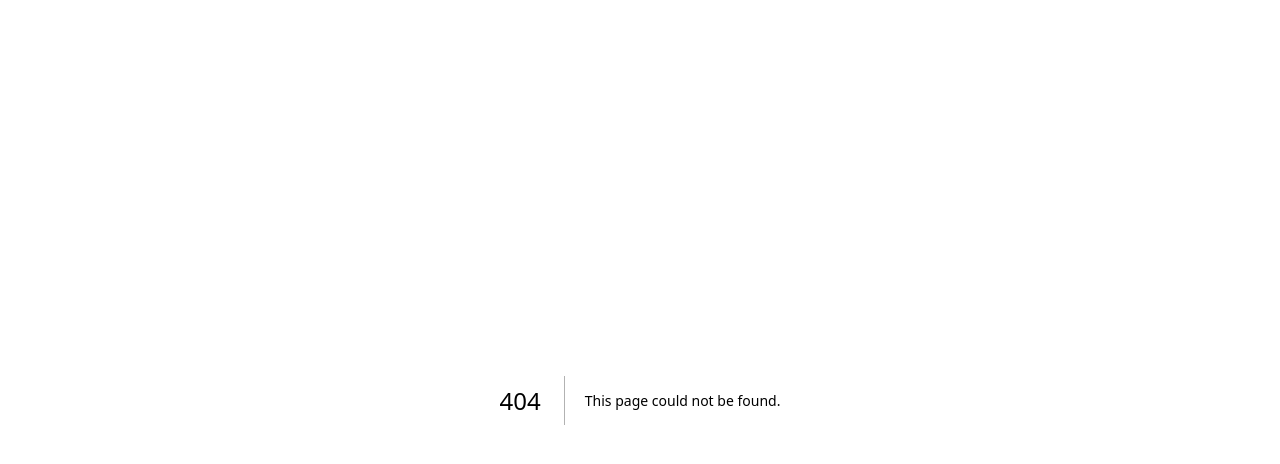
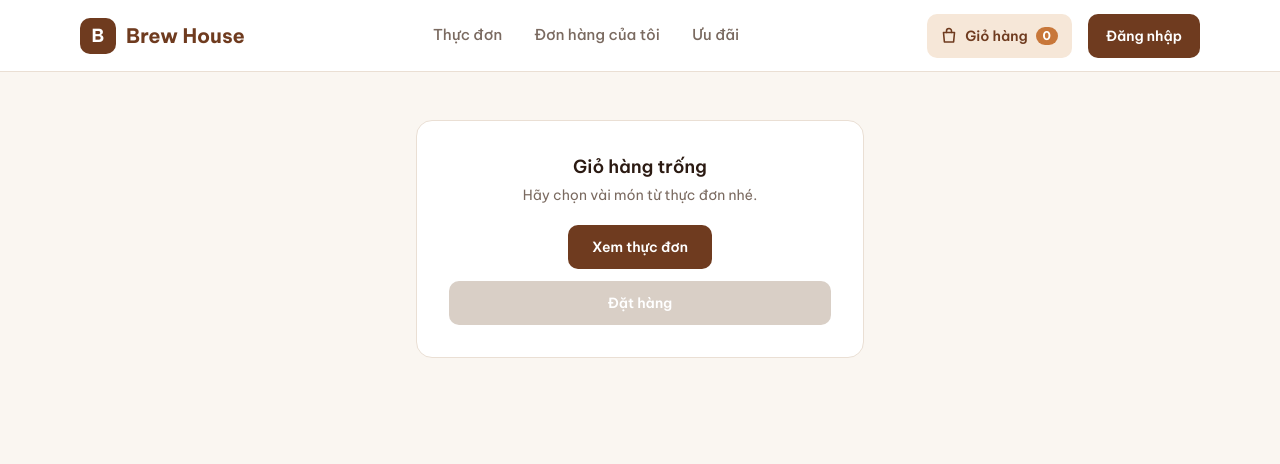
Before and after one commit to dangpham-work/CupPulse, a Next.js app in the folder apps/web/: page /cart in a window 1280 px wide. Before the commit this address had no page. Shown: the top 464 px of the page. Built offline with nearby package versions, Linux system fonts and the light colour scheme.

Commit message:
feat(web): trang giỏ hàng sửa/xóa số lượng, giới hạn 20 ly, lưu localStorage (FR-03)
Co-Authored-By: Claude Sonnet 5.5 <noreply@anthropic.com>

```diff
--- /dev/null
+++ b/apps/web/src/app/cart/page.tsx
@@ -0,0 +1,14 @@
+import { Header } from '@/components/Header';
+import { CartView } from '@/features/cart/CartView';
+
+/** Route /cart (FR-03). */
+export default function CartPage() {
+  return (
+    <>
+      <Header active="/cart" />
+      <main className="mx-auto max-w-[1440px] px-4 py-8 md:px-10 md:py-12 lg:px-20">
+        <CartView />
+      </main>
+    </>
+  );
+}
--- a/apps/web/src/features/cart/CartProvider.tsx
+++ b/apps/web/src/features/cart/CartProvider.tsx
@@ -1,7 +1,7 @@
 'use client';
 
-import type { SizeCode } from '@brewlite/shared';
-import { createContext, useCallback, useContext, useEffect, useMemo, useState, type ReactNode } from 'react';
+import { MAX_CUPS_PER_ORDER, MAX_QTY_PER_LINE, type SizeCode } from '@brewlite/shared';
+import { createContext, useCallback, useContext, useEffect, useMemo, useRef, useState, type ReactNode } from 'react';
 
 export interface CartLine {
   id: string;
@@ -17,10 +17,18 @@ export interface CartLine {
   unitPrice: number;
 }
 
+export type AddResult = { ok: true } | { ok: false; reason: 'TOO_MANY_CUPS' | 'LINE_LIMIT' };
+
 interface CartValue {
   lines: CartLine[];
+  /** Tổng số ly. */
   count: number;
-  add: (line: Omit<CartLine, 'id'>) => void;
+  /** Tạm tính = Σ đơn giá × số lượng (BR-04). */
+  subtotal: number;
+  add: (line: Omit<CartLine, 'id'>) => AddResult;
+  setQty: (id: string, qty: number) => AddResult;
+  remove: (id: string) => void;
+  clear: () => void;
 }
 
 const STORAGE_KEY = 'brewhouse.cart.v1';
@@ -35,15 +43,23 @@ function load(): CartLine[] {
   }
 }
 
+const cupsOf = (lines: CartLine[]) => lines.reduce((n, l) => n + l.qty, 0);
+
 /** Giỏ hàng phía client, lưu localStorage (không bắt buộc – lỗi lưu trữ thì giỏ chỉ sống trong phiên). */
 export function CartProvider({ children }: { children: ReactNode }) {
   const [lines, setLines] = useState<CartLine[]>([]);
   const [ready, setReady] = useState(false);
+  /** Bản sao đồng bộ của giỏ để nhiều thao tác liên tiếp trong một sự kiện không đọc trạng thái cũ. */
+  const ref = useRef<CartLine[]>([]);
+  const commit = useCallback((next: CartLine[]) => {
+    ref.current = next;
+    setLines(next);
+  }, []);
 
   useEffect(() => {
-    setLines(load());
+    commit(load());
     setReady(true);
-  }, []);
+  }, [commit]);
 
   useEffect(() => {
     if (!ready) return;
@@ -54,18 +70,47 @@ export function CartProvider({ children }: { children: ReactNode }) {
     }
   }, [lines, ready]);
 
-  const add = useCallback((line: Omit<CartLine, 'id'>) => {
-    setLines((prev) => {
+  const add = useCallback(
+    (line: Omit<CartLine, 'id'>): AddResult => {
       const id = [line.productId, line.size, [...line.toppingIds].sort().join('+'), line.note].join('|');
-      const same = prev.find((l) => l.id === id);
-      if (same) return prev.map((l) => (l.id === id ? { ...l, qty: l.qty + line.qty } : l));
-      return [...prev, { ...line, id }];
-    });
-  }, []);
+      const lines = ref.current;
+      const same = lines.find((l) => l.id === id);
+      const newQty = (same?.qty ?? 0) + line.qty;
+      if (newQty > MAX_QTY_PER_LINE) return { ok: false, reason: 'LINE_LIMIT' };
+      if (cupsOf(lines) + line.qty > MAX_CUPS_PER_ORDER) return { ok: false, reason: 'TOO_MANY_CUPS' };
+      commit(same ? lines.map((l) => (l.id === id ? { ...l, qty: newQty } : l)) : [...lines, { ...line, id }]);
+      return { ok: true };
+    },
+    [commit],
+  );
+
+  const setQty = useCallback(
+    (id: string, qty: number): AddResult => {
+      const lines = ref.current;
+      const target = lines.find((l) => l.id === id);
+      if (!target || qty < 1) return { ok: true };
+      if (qty > MAX_QTY_PER_LINE) return { ok: false, reason: 'LINE_LIMIT' };
+      if (cupsOf(lines) - target.qty + qty > MAX_CUPS_PER_ORDER) return { ok: false, reason: 'TOO_MANY_CUPS' };
+      commit(lines.map((l) => (l.id === id ? { ...l, qty } : l)));
+      return { ok: true };
+    },
+    [commit],
+  );
+
+  const remove = useCallback((id: string) => commit(ref.current.filter((l) => l.id !== id)), [commit]);
+  const clear = useCallback(() => commit([]), [commit]);
 
   const value = useMemo<CartValue>(
-    () => ({ lines, count: lines.reduce((n, l) => n + l.qty, 0), add }),
-    [lines, add],
+    () => ({
+      lines,
+      count: cupsOf(lines),
+      subtotal: lines.reduce((sum, l) => sum + l.unitPrice * l.qty, 0),
+      add,
+      setQty,
+      remove,
+      clear,
+    }),
+    [lines, add, setQty, remove, clear],
   );
   return <CartContext.Provider value={value}>{children}</CartContext.Provider>;
 }
@@ -75,3 +120,8 @@ export function useCart(): CartValue {
   if (!ctx) throw new Error('useCart phải nằm trong <CartProvider>');
   return ctx;
 }
+
+export const CART_LIMIT_MESSAGES = {
+  TOO_MANY_CUPS: `Một đơn tối đa ${MAX_CUPS_PER_ORDER} ly.`,
+  LINE_LIMIT: `Mỗi dòng tối đa ${MAX_QTY_PER_LINE} ly.`,
+} as const;
--- /dev/null
+++ b/apps/web/src/features/cart/CartView.tsx
@@ -0,0 +1,99 @@
+'use client';
+
+import Image from 'next/image';
+import Link from 'next/link';
+import { formatVnd } from '@brewlite/shared';
+import { useState } from 'react';
+import { CART_LIMIT_MESSAGES, useCart } from './CartProvider';
+
+/** Màn giỏ hàng (FR-03). */
+export function CartView() {
+  const cart = useCart();
+  const [error, setError] = useState<string | null>(null);
+
+  function change(id: string, qty: number) {
+    const res = cart.setQty(id, qty);
+    setError(res.ok ? null : CART_LIMIT_MESSAGES[res.reason]);
+  }
+
+  if (cart.lines.length === 0) {
+    return (
+      <div className="mx-auto max-w-md rounded-2xl border border-line bg-white p-8 text-center">
+        <p className="text-lg font-semibold text-ink">Giỏ hàng trống</p>
+        <p className="mt-1 text-sm text-muted">Hãy chọn vài món từ thực đơn nhé.</p>
+        <Link href="/" className="mt-5 inline-flex min-h-11 items-center rounded-[10px] bg-brand px-6 text-sm font-semibold text-white">
+          Xem thực đơn
+        </Link>
+        <button type="button" disabled className="mt-3 block min-h-11 w-full rounded-[10px] bg-disabled text-sm font-semibold text-white">
+          Đặt hàng
+        </button>
+      </div>
+    );
+  }
+
+  return (
+    <div className="mx-auto flex max-w-3xl flex-col gap-5">
+      <h1 className="text-[28px] font-bold text-ink">Giỏ hàng</h1>
+      <ul className="flex flex-col gap-3">
+        {cart.lines.map((l) => (
+          <li key={l.id} className="flex gap-3 rounded-2xl border border-line bg-white p-3">
+            <div className="relative size-20 shrink-0 rounded-xl bg-tint">
+              <Image src={l.imageUrl} alt="" fill sizes="80px" className="object-contain p-2" unoptimized />
+            </div>
+            <div className="flex min-w-0 flex-1 flex-col gap-1">
+              <div className="flex items-start justify-between gap-2">
+                <p className="font-semibold text-ink">{l.name}</p>
+                <button
+                  type="button"
+                  aria-label={`Xóa ${l.name}`}
+                  onClick={() => {
+                    cart.remove(l.id);
+                    setError(null);
+                  }}
+                  className="min-h-11 px-2 text-sm font-medium text-muted hover:text-brand"
+                >
+                  Xóa
+                </button>
+              </div>
+              <p className="text-[13px] text-muted">
+                Size {l.size}
+                {l.toppingNames.length > 0 && ` · ${l.toppingNames.join(', ')}`}
+                {l.note && ` · “${l.note}”`}
+              </p>
+              <div className="mt-1 flex items-center justify-between">
+                <div className="flex items-center rounded-[10px] border border-line">
+                  <button type="button" aria-label={`Giảm số lượng ${l.name}`} onClick={() => change(l.id, l.qty - 1)} disabled={l.qty <= 1} className="size-11 text-brand disabled:opacity-40">
+                    −
+                  </button>
+                  <span aria-label={`Số lượng ${l.name}`} className="w-8 text-center font-semibold">
+                    {l.qty}
+                  </span>
+                  <button type="button" aria-label={`Tăng số lượng ${l.name}`} onClick={() => change(l.id, l.qty + 1)} className="size-11 text-brand">
+                    +
+                  </button>
+                </div>
+                <p className="font-semibold text-brand">{formatVnd(l.unitPrice * l.qty)}</p>
+              </div>
+            </div>
+          </li>
+        ))}
+      </ul>
+
+      {error && (
+        <p role="alert" className="rounded-[10px] bg-[#fdecea] px-3.5 py-2.5 text-sm font-medium text-[#8a1c10]">
+          {error}
+        </p>
+      )}
+
+      <div className="flex items-center justify-between rounded-2xl border border-line bg-white p-4">
+        <span className="text-muted">Tạm tính ({cart.count} ly)</span>
+        <span data-testid="subtotal" className="text-xl font-bold text-brand">
+          {formatVnd(cart.subtotal)}
+        </span>
+      </div>
+      <Link href="/checkout" className="flex min-h-12 items-center justify-center rounded-[10px] bg-brand text-[15px] font-semibold text-white">
+        Đặt hàng
+      </Link>
+    </div>
+  );
+}
--- a/apps/web/src/features/product/ProductDetailView.tsx
+++ b/apps/web/src/features/product/ProductDetailView.tsx
@@ -5,7 +5,7 @@ import Image from 'next/image';
 import Link from 'next/link';
 import { formatVnd, type ProductDetail, type SizeCode } from '@brewlite/shared';
 import { useState } from 'react';
-import { useCart } from '@/features/cart/CartProvider';
+import { CART_LIMIT_MESSAGES, useCart } from '@/features/cart/CartProvider';
 import { ApiRequestError, fetchProduct } from '@/lib/api';
 import { describePrice, lineTotal } from './pricing';
 
@@ -49,6 +49,7 @@ function DetailForm({ product }: { product: ProductDetail }) {
   const [note, setNote] = useState('');
   const [qty, setQty] = useState(1);
   const [added, setAdded] = useState(false);
+  const [limitError, setLimitError] = useState<string | null>(null);
 
   const total = lineTotal(product, size, toppingIds, qty);
 
@@ -59,7 +60,7 @@ function DetailForm({ product }: { product: ProductDetail }) {
   }
 
   function addToCart() {
-    cart.add({
+    const result = cart.add({
       productId: product.id,
       name: product.name,
       imageUrl: product.imageUrl,
@@ -70,7 +71,8 @@ function DetailForm({ product }: { product: ProductDetail }) {
       qty,
       unitPrice: total / qty,
     });
-    setAdded(true);
+    setAdded(result.ok);
+    setLimitError(result.ok ? null : CART_LIMIT_MESSAGES[result.reason]);
   }
 
   return (
@@ -161,7 +163,7 @@ function DetailForm({ product }: { product: ProductDetail }) {
             <div className="flex items-center rounded-[10px] border border-line bg-white">
               <button type="button" aria-label="Giảm số lượng" onClick={() => setQty((q) => Math.max(1, q - 1))} className="size-11 text-base font-medium text-brand">−</button>
               <span aria-live="polite" className="w-11 text-center text-base font-semibold">{qty}</span>
-              <button type="button" aria-label="Tăng số lượng" onClick={() => setQty((q) => Math.min(20, q + 1))} className="size-11 text-base font-medium text-brand">+</button>
+              <button type="button" aria-label="Tăng số lượng" onClick={() => setQty((q) => Math.min(10, q + 1))} className="size-11 text-base font-medium text-brand">+</button>
             </div>
             <button
               type="button"
@@ -172,6 +174,11 @@ function DetailForm({ product }: { product: ProductDetail }) {
               {product.inStock ? `Thêm vào giỏ · ${formatVnd(total)}` : 'Hết hàng'}
             </button>
           </div>
+          {limitError && (
+            <p role="alert" className="text-sm font-medium text-[#8a1c10]">
+              {limitError}
+            </p>
+          )}
           {added && (
             <p role="status" className="text-sm font-medium text-brand">
               Đã thêm vào giỏ. <Link href="/cart" className="underline">Xem giỏ hàng</Link>
```
Also changed, not shown: 1 other file (tests, documents, lock files or other folders).
